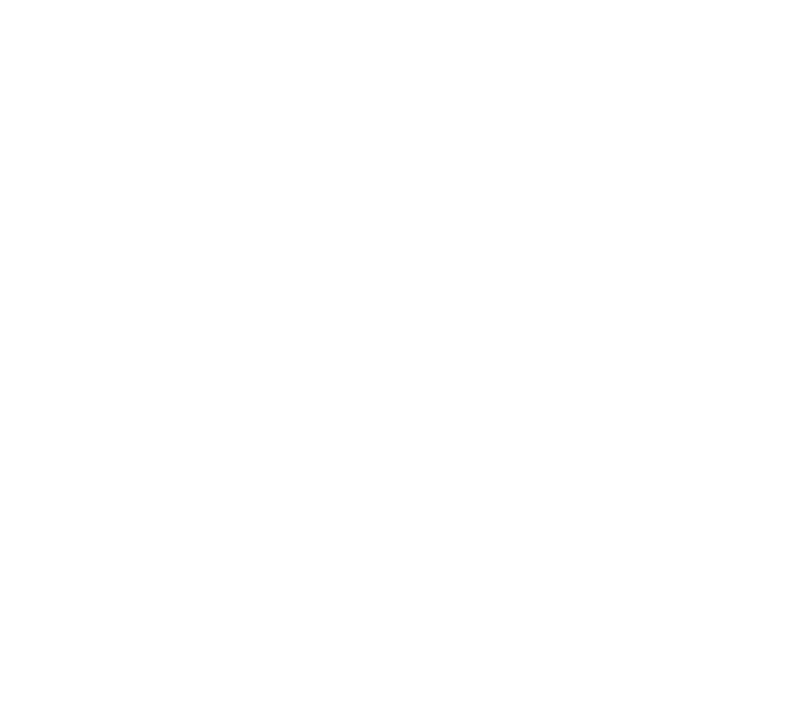
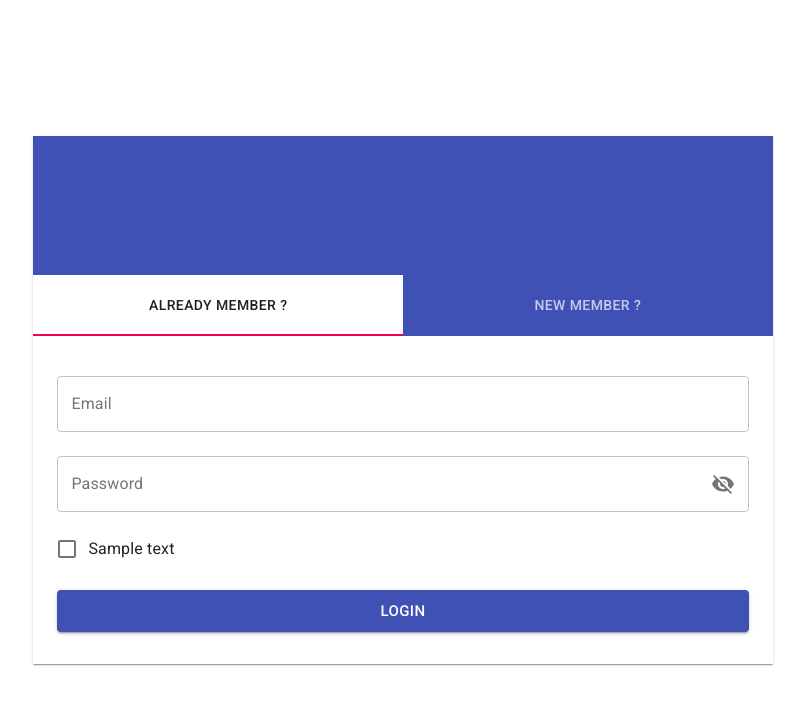
Before and after one commit to hellodoli/iz-task-manager, a React (Create React App) app: page / in a window 1280 px wide. Shown: the top 704 px of the page, without its empty margins (237-1042 px from the left). Built offline with nearby package versions, Linux system fonts and the light colour scheme.

Commit message:
learn meterial

```diff
--- a/src/components/FormLoginAndSignUp/FormTabHeader.js
+++ b/src/components/FormLoginAndSignUp/FormTabHeader.js
@@ -1,7 +1,4 @@
 import React from 'react';
-
-import clsx from 'clsx';
-
 import PropTypes from 'prop-types';
 
 import { Tabs, Tab } from '@material-ui/core';
@@ -17,7 +14,7 @@
   });
 
   return (
-    <div className={clsx(classes.wrapperHeader)}>
+    <div className={classes.wrapperHeader}>
       <Tabs
         value={value}
         onChange={handleChange}
--- a/src/components/FormLoginAndSignUp/index.js
+++ b/src/components/FormLoginAndSignUp/index.js
@@ -1,6 +1,6 @@
 import React, { useState } from 'react';
 
-import { Paper } from '@material-ui/core';
+import { Container, Paper } from '@material-ui/core';
 import { muiForm } from './styled';
 
 // Components
@@ -18,6 +18,7 @@
 
   return (
     <div className={classes.wrapperFixed}>
+      <Container className={classes.wrapperContainerParent}>
         <Paper square className={classes.wrapperContainer}>
           {/* Form tab */}
           <FormTabHeader value={value} handleChange={handleChangeTabValue} />
@@ -31,6 +32,7 @@
             </TabPanel>
           </div>
         </Paper>
+      </Container>
     </div>
   );
 }
--- a/src/components/FormLoginAndSignUp/styled/index.js
+++ b/src/components/FormLoginAndSignUp/styled/index.js
@@ -1,8 +1,6 @@
 import { makeStyles } from '@material-ui/core/styles';
 
 export const muiTabs = makeStyles(theme => {
-  window.theme = theme;
-  console.log('theme: ', theme);
   return {
     indicator: {
       backgroundColor: '#75e2cf',
@@ -11,7 +9,9 @@
   };
 });
 
-export const muiTab = makeStyles(theme => ({
+export const muiTab = makeStyles(theme => {
+  console.log('theme: ', theme);
+  return {
     root: {
       padding: '18px 36px',
       background: 'transparent',
@@ -24,13 +24,11 @@
     /*textColorInherit: {
       opacity: "1"
     }*/
-}));
+  };
+});
 
 export const muiForm = makeStyles(theme => ({
   wrapperFixed: {
-    display: 'flex',
-    justifyContent: 'center',
-    alignItems: 'center',
     position: 'fixed',
     top: 0,
     left: 0,
@@ -38,10 +36,20 @@
     height: '100%',
     overflow: 'hidden'
   },
+  wrapperContainerParent: {
+    display: 'flex',
+    justifyContent: 'center',
+    alignItems: 'center',
+    width: '100%',
+    height: '100%'
+  },
   wrapperContainer: {
     position: 'relative',
-    width: '35%',
-    minWidth: '275px'
+    width: '100%',
+    minWidth: '275px',
+    [theme.breakpoints.up('md')]: {
+      width: '60%'
+    }
   },
   wrapperHeader: {
     height: '200px',
--- a/src/containers/SetUp/index.js
+++ b/src/containers/SetUp/index.js
@@ -7,13 +7,13 @@
 //import SetUp from './components/SetUp';
 import FormLoginAndSignUp from '../../components/FormLoginAndSignUp';
 
-function SetUp(props) {
+function SetUp (props) {
   useEffect(() => {
-    props.checkAuth();
+    // props.checkAuth();
   }, []);
   return (
     <div>
-      { console.log(props.demo) }
+      <FormLoginAndSignUp />
     </div>
   );
 }
```
Also changed, not shown: src/actions/oauth.js (line endings or trailing spaces). Lines whose indentation alone changed are shown as unchanged.
